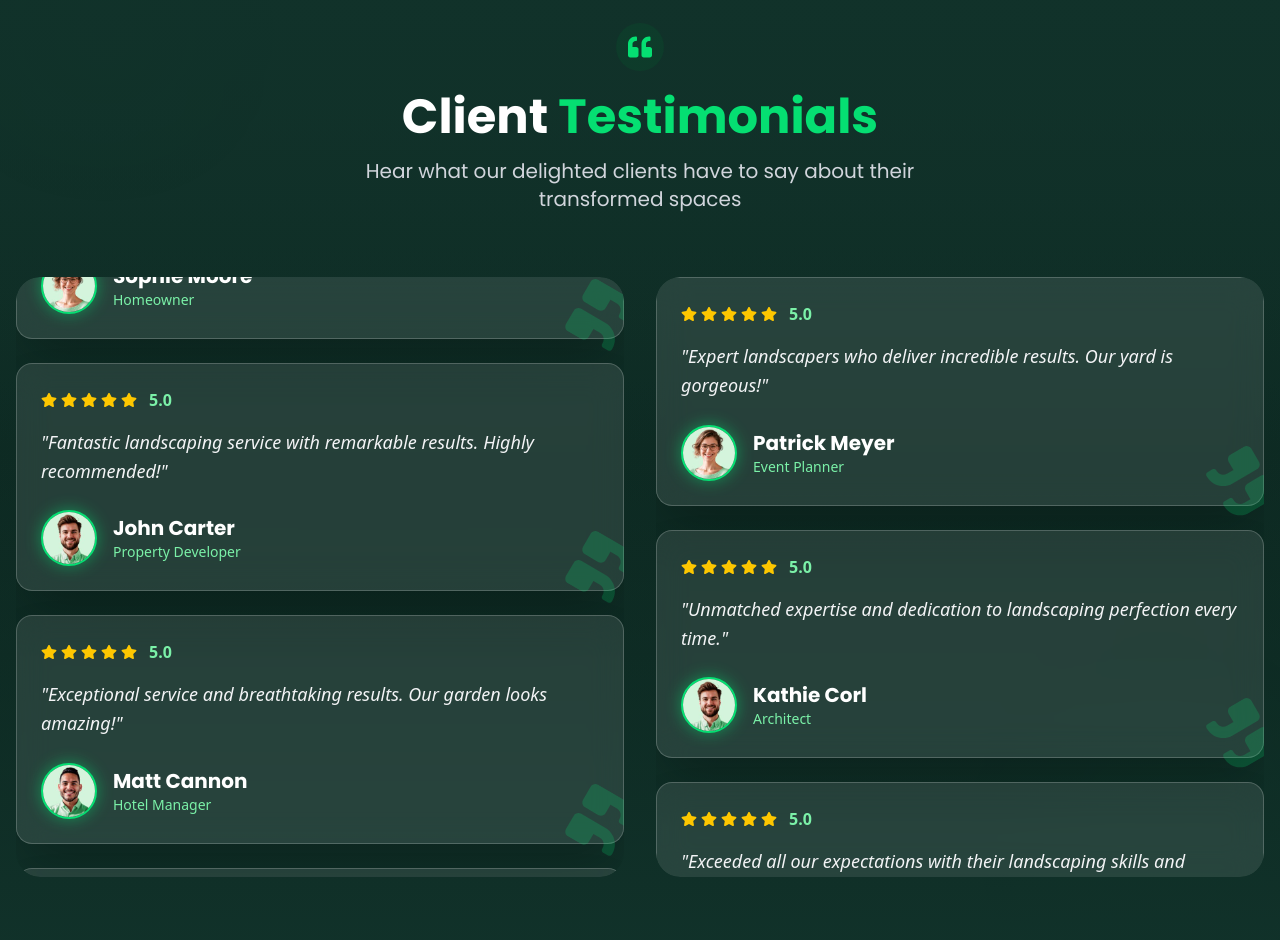
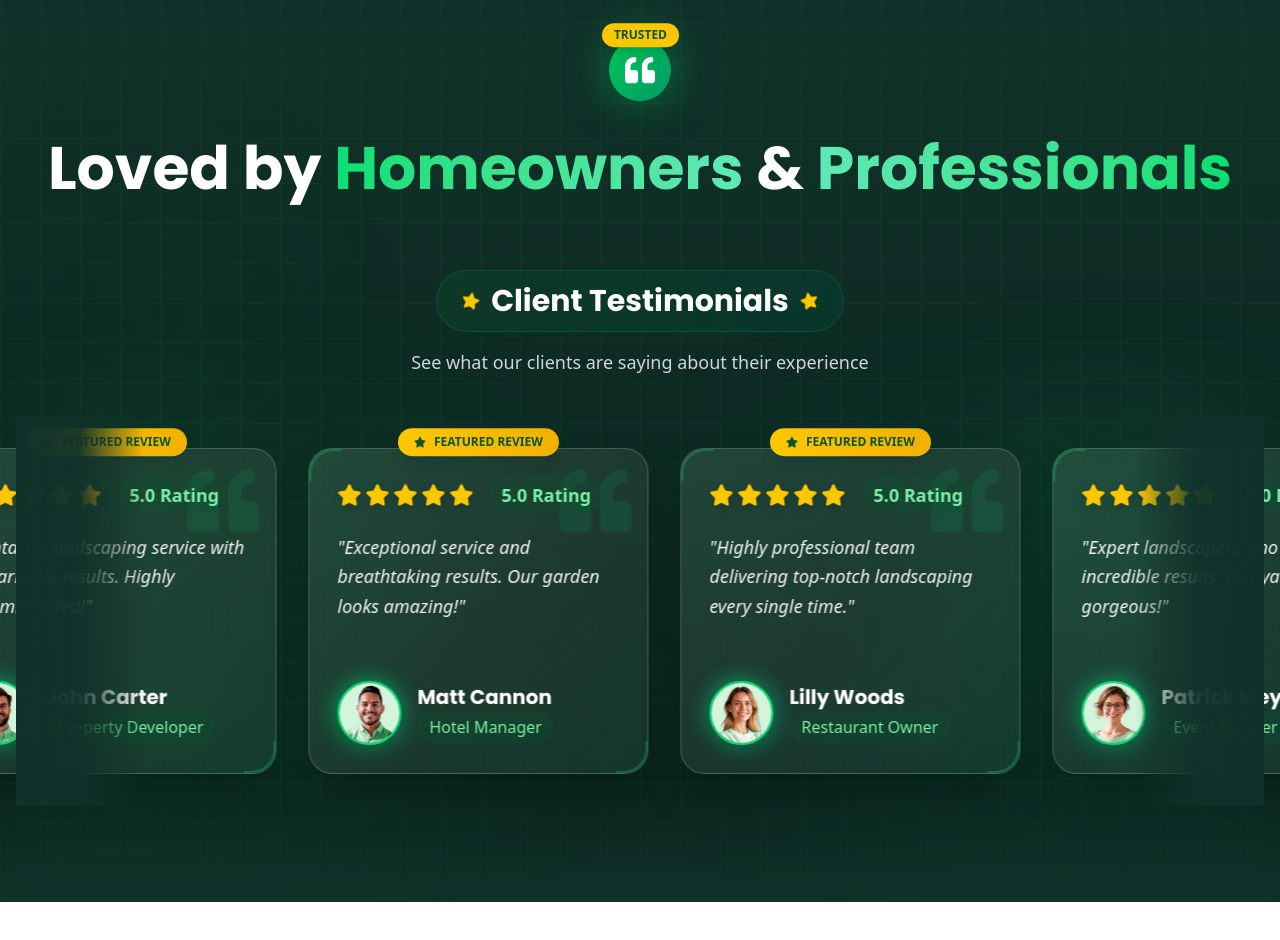
Before and after one commit to AkqDev/GardenView, a React (Vite) app: page / in a window 1280 px wide. Shown: the part 4460-5400 px from the top of the page. After the commit the page ends 5362 px from the top, so only its background shows below. Built offline with nearby package versions, Linux system fonts and the light colour scheme.

Commit message:
customize Feedbacks

```diff
--- a/src/components/Reviews.tsx
+++ b/src/components/Reviews.tsx
@@ -1,13 +1,13 @@
 import { motion } from 'framer-motion';
-import { FaStar, FaQuoteLeft } from 'react-icons/fa';
+import { FaStar, FaQuoteLeft, FaArrowRight } from 'react-icons/fa';
 import review1 from '../assets/review1.jpg';
 import review2 from '../assets/review2.jpg';
 import review3 from '../assets/review3.jpg';
 import review4 from '../assets/review4.jpg';
 
 const Reviews = () => {
-  // Left carousel reviews
-  const leftReviews = [
+  // All reviews combined
+  const allReviews = [
     {
       id: 1,
       name: "Sophie Moore",
@@ -15,7 +15,7 @@ const Reviews = () => {
       image: review1,
       rating: 5,
       text: "Transformed our yard into a beautiful outdoor oasis, absolutely stunning",
-      delay: 0
+      featured: true
     },
     {
       id: 2,
@@ -24,7 +24,7 @@ const Reviews = () => {
       image: review2,
       rating: 5,
       text: "Fantastic landscaping service with remarkable results. Highly recommended!",
-      delay: 0.1
+      featured: true
     },
     {
       id: 3,
@@ -33,7 +33,7 @@ const Reviews = () => {
       image: review3,
       rating: 5,
       text: "Exceptional service and breathtaking results. Our garden looks amazing!",
-      delay: 0.2
+      featured: true
     },
     {
       id: 4,
@@ -42,12 +42,8 @@ const Reviews = () => {
       image: review4,
       rating: 5,
       text: "Highly professional team delivering top-notch landscaping every single time.",
-      delay: 0.3
-    }
-  ];
-
-  // Right carousel reviews
-  const rightReviews = [
+      featured: true
+    },
     {
       id: 5,
       name: "Patrick Meyer",
@@ -55,7 +51,7 @@ const Reviews = () => {
       image: review1,
       rating: 5,
       text: "Expert landscapers who deliver incredible results. Our yard is gorgeous!",
-      delay: 0.4
+      featured: false
     },
     {
       id: 6,
@@ -64,7 +60,7 @@ const Reviews = () => {
       image: review2,
       rating: 5,
       text: "Unmatched expertise and dedication to landscaping perfection every time.",
-      delay: 0.5
+      featured: false
     },
     {
       id: 7,
@@ -73,7 +69,7 @@ const Reviews = () => {
       image: review3,
       rating: 5,
       text: "Exceeded all our expectations with their landscaping skills and creativity.",
-      delay: 0.6
+      featured: false
     },
     {
       id: 8,
@@ -82,39 +78,30 @@ const Reviews = () => {
       image: review4,
       rating: 5,
       text: "Impressive transformation of our outdoor space, couldn't be happier!",
-      delay: 0.7
+      featured: false
     }
   ];
 
-  // Animation variants
-  const containerVariants = {
-    hidden: { opacity: 0 },
-    visible: {
-      opacity: 1,
+  // Create extended array for seamless scrolling
+  const extendedReviews = [...allReviews, ...allReviews, ...allReviews];
+
+  // Horizontal scroll animation
+  const scrollAnimation = {
+    x: [0, -2800], // Adjusted for all cards
     transition: {
-        staggerChildren: 0.2,
-        delayChildren: 0.3
-      }
+      duration: 40,
+      repeat: Infinity,
+      ease: "linear"
     }
   };
 
-  const itemVariants = {
-    hidden: { y: 50, opacity: 0 },
-    visible: {
-      y: 0,
-      opacity: 1,
-      transition: {
-        duration: 0.6,
-        ease: "easeOut"
-      }
-    }
-  };
-
+  // Card hover animation
   const cardVariants = {
-    initial: { scale: 1 },
+    initial: { scale: 1, y: 0 },
     hover: {
       scale: 1.05,
-      y: -10,
+      y: -8,
+      boxShadow: "0 20px 40px rgba(34, 197, 94, 0.3)",
       transition: {
         type: "spring",
         stiffness: 300,
@@ -123,43 +110,58 @@ const Reviews = () => {
     }
   };
 
-  // Floating animation for continuous movement
-  const floatingAnimation = {
-    y: [0, -20, 0],
+  // Floating animation for featured badge
+  const badgeVariants = {
+    float: {
+      y: [0, -10, 0],
       transition: {
-      duration: 4,
+        duration: 2,
         repeat: Infinity,
         ease: "easeInOut"
       }
-  };
-
-  // Infinite scroll animation
-  const infiniteScrollAnimation = {
-    y: [0, -1000],
-    transition: {
-      duration: 40,
-      repeat: Infinity,
-      ease: "linear"
     }
   };
 
   return (
-    <div className="w-full py-20 mx-auto bg-gradient-to-b from-[#11322A] to-[#0A231C] relative overflow-hidden">
-      {/* Background decorative elements */}
+    <div className="w-full py-24 mx-auto bg-gradient-to-b from-[#11322A] to-[#0A231C] relative overflow-hidden">
+      {/* Animated background elements */}
+      <div className="absolute inset-0 overflow-hidden">
         <motion.div
-        className="absolute top-10 left-10 w-32 h-32 rounded-full bg-green-900/10 blur-3xl"
-        animate={floatingAnimation}
+          className="absolute top-1/4 left-10 w-64 h-64 rounded-full bg-green-900/5 blur-3xl"
+          animate={{
+            y: [0, -30, 0],
+            x: [0, 20, 0],
+            scale: [1, 1.1, 1],
+            transition: {
+              duration: 6,
+              repeat: Infinity,
+              ease: "easeInOut"
+            }
+          }}
         />
         <motion.div
-        className="absolute bottom-10 right-10 w-40 h-40 rounded-full bg-green-800/10 blur-3xl"
+          className="absolute bottom-1/4 right-10 w-72 h-72 rounded-full bg-green-800/5 blur-3xl"
           animate={{
-          ...floatingAnimation,
-          transition: { ...floatingAnimation.transition, delay: 1 }
+            y: [0, 30, 0],
+            x: [0, -20, 0],
+            scale: [1, 1.1, 1],
+            transition: {
+              duration: 7,
+              repeat: Infinity,
+              ease: "easeInOut",
+              delay: 1
+            }
           }}
         />
 
+        {/* Decorative grid pattern */}
+        <div className="absolute inset-0 opacity-5">
+          <div className="h-full w-full bg-[linear-gradient(90deg,#22c55e_1px,transparent_1px),linear-gradient(#22c55e_1px,transparent_1px)] bg-[size:40px_40px]"></div>
+        </div>
+      </div>
+
       <div className="container mx-auto px-4 relative z-10">
-        {/* Header Section */}
+        {/* Header Section - More engaging */}
         <motion.div
           className="text-center mb-16"
           initial={{ opacity: 0, y: -30 }}
@@ -167,187 +169,179 @@ const Reviews = () => {
           transition={{ duration: 0.8 }}
         >
           <motion.div
-            initial={{ scale: 0 }}
-            animate={{ scale: 1 }}
-            transition={{ duration: 0.5, type: "spring" }}
-            className="inline-block mb-4"
+            initial={{ scale: 0, rotate: -180 }}
+            animate={{ scale: 1, rotate: 0 }}
+            transition={{
+              duration: 0.8,
+              type: "spring",
+              stiffness: 200,
+              damping: 15
+            }}
+            className="inline-block mb-6"
           >
-            <div className="bg-green-800/20 p-3 rounded-full">
-              <FaQuoteLeft className="text-green-400 text-2xl" />
+            <div className="relative">
+              <div className="absolute inset-0 bg-green-400 rounded-full blur-xl opacity-50 animate-pulse"></div>
+              <div className="relative bg-gradient-to-br from-green-500 to-emerald-600 p-4 rounded-full shadow-2xl">
+                <FaQuoteLeft className="text-white text-3xl" />
+              </div>
+              <motion.div
+                variants={badgeVariants}
+                animate="float"
+                className="absolute -top-2 -right-2 bg-yellow-400 text-green-900 text-xs font-bold px-3 py-1 rounded-full shadow-lg"
+              >
+                TRUSTED
+              </motion.div>
             </div>
           </motion.div>
 
-          <h1 className="text-white text-4xl md:text-5xl font-bold font-[poppins] mb-4">
-            Client <span className="text-green-400">Testimonials</span>
+          <motion.div
+            initial={{ opacity: 0, y: 20 }}
+            animate={{ opacity: 1, y: 0 }}
+            transition={{ duration: 0.6, delay: 0.2 }}
+          >
+            <h1 className="text-white text-4xl md:text-5xl lg:text-6xl font-bold font-[poppins] mb-4 leading-tight">
+              Loved by <span className="text-transparent bg-clip-text bg-gradient-to-r from-green-400 to-emerald-300">Homeowners</span> & <span className="text-transparent bg-clip-text bg-gradient-to-r from-emerald-300 to-green-400">Professionals</span>
             </h1>
-          <p className="text-gray-300 text-xl font-[poppins] max-w-2xl mx-auto">
-            Hear what our delighted clients have to say about their transformed spaces
+          </motion.div>
+       </motion.div>
+
+        {/* Main Carousel Section */}
+        <div className="relative">
+          {/* Section Title with gradient */}
+          <motion.div
+            className="text-center mb-10"
+            initial={{ opacity: 0 }}
+            animate={{ opacity: 1 }}
+            transition={{ delay: 0.6 }}
+          >
+            <div className="inline-flex items-center gap-3 bg-gradient-to-r from-green-900/30 to-emerald-900/30 px-6 py-3 rounded-full border border-green-500/20 backdrop-blur-sm">
+              <FaStar className="text-yellow-400 text-lg animate-spin-slow" />
+              <h2 className="text-white text-2xl md:text-3xl font-bold font-[poppins]">
+                Client Testimonials
+              </h2>
+              <FaStar className="text-yellow-400 text-lg animate-spin-slow" style={{ animationDirection: 'reverse' }} />
+            </div>
+            <p className="text-gray-300 mt-4 text-lg">
+              See what our clients are saying about their experience
             </p>
           </motion.div>
 
-        {/* Carousels Container */}
-        <div className="relative flex flex-col lg:flex-row gap-8 items-center justify-center">
+          {/* Carousel Container */}
+          <div className="relative">
+            {/* Gradient overlays for fade effect */}
+            <div className="absolute left-0 top-0 bottom-0 w-32 bg-gradient-to-r from-[#11322A] via-[#11322A]/95 to-transparent z-10 pointer-events-none"></div>
+            <div className="absolute right-0 top-0 bottom-0 w-32 bg-gradient-to-l from-[#11322A] via-[#11322A]/95 to-transparent z-10 pointer-events-none"></div>
 
-          {/* Left Carousel */}
-          <div className="lg:w-1/2 relative overflow-hidden h-[600px] rounded-3xl">
+            {/* Glow effect behind carousel */}
+            <div className="absolute inset-0 bg-gradient-to-r from-green-500/10 via-transparent to-emerald-500/10 blur-3xl -z-10"></div>
+
+            {/* Main Carousel */}
             <motion.div
-              className="absolute w-full"
-              animate={infiniteScrollAnimation}
+              className="flex py-8 cursor-grab active:cursor-grabbing"
+              animate={scrollAnimation}
+              whileHover={{ animationPlayState: "paused" }}
             >
+              {extendedReviews.map((review, index) => (
                 <motion.div
-                variants={containerVariants}
-                initial="hidden"
-                whileInView="visible"
-                viewport={{ once: true, amount: 0.1 }}
-                className="space-y-6"
-              >
-                {[...leftReviews, ...leftReviews].map((review, index) => (
-                  <motion.div
-                    key={`${review.id}-${index}`}
-                    variants={itemVariants}
-                    custom={review.delay}
+                  key={`review-${review.id}-${index}`}
                   whileHover="hover"
                   initial="initial"
                   variants={cardVariants}
-                    className="bg-white/10 backdrop-blur-lg rounded-2xl p-6 border border-white/20 shadow-2xl hover:shadow-green-900/30 transition-all duration-300"
+                  className="flex-shrink-0 w-[300px] md:w-[340px] mx-3 md:mx-4 relative group"
                 >
+                  {/* Featured badge */}
+                  {review.featured && (
+                    <motion.div
+                      variants={badgeVariants}
+                      animate="float"
+                      className="absolute -top-3 left-1/2 transform -translate-x-1/2 z-20"
+                    >
+                      <div className="bg-gradient-to-r from-yellow-400 to-yellow-500 text-green-900 text-xs font-bold px-4 py-1.5 rounded-full shadow-lg flex items-center gap-2">
+                        <FaStar className="text-xs" />
+                        FEATURED REVIEW
+                      </div>
+                    </motion.div>
+                  )}
+
+                  {/* Card */}
+                  <div className="bg-gradient-to-br from-white/10 to-white/5 backdrop-blur-xl rounded-3xl p-6 md:p-7 border border-white/20 shadow-2xl hover:shadow-green-900/40 transition-all duration-300 h-full relative overflow-hidden">
+                    {/* Background glow effect */}
+                    <div className="absolute inset-0 bg-gradient-to-br from-green-500/5 via-transparent to-emerald-500/5 group-hover:opacity-30 transition-opacity duration-300"></div>
+
+                    {/* Quote icon background */}
+                    <div className="absolute top-4 right-4 text-green-400/10 text-6xl md:text-7xl">
+                      <FaQuoteLeft />
+                    </div>
+
                     {/* Rating Stars */}
-                    <div className="flex items-center mb-4">
+                    <div className="flex items-center mb-4 md:mb-5 relative z-10">
+                      <div className="flex">
                         {[...Array(5)].map((_, i) => (
-                        <FaStar key={i} className="text-yellow-400 mr-1" />
+                          <motion.div
+                            key={i}
+                            whileHover={{ scale: 1.2, rotate: 15 }}
+                            transition={{ type: "spring", stiffness: 400 }}
+                          >
+                            <FaStar className="text-yellow-400 w-5 h-5 md:w-6 md:h-6 mr-1 drop-shadow-lg" />
+                          </motion.div>
                         ))}
-                      <span className="ml-2 text-green-300 font-semibold">5.0</span>
+                      </div>
+                      <span className="ml-3 text-green-300 font-bold text-base md:text-lg bg-green-900/30 px-3 py-1 rounded-full">
+                        5.0 Rating
+                      </span>
                     </div>
 
                     {/* Review Text */}
-                    <p className="text-gray-100 text-lg italic mb-6 leading-relaxed">
+                    <p className="text-gray-100 text-base md:text-lg italic mb-6 md:mb-7 leading-relaxed relative z-10 min-h-[120px]">
                       "{review.text}"
                     </p>
 
                     {/* Client Info */}
-                    <div className="flex items-center">
+                    <div className="flex items-center relative z-10">
                       <motion.div
-                        whileHover={{ rotate: 360 }}
-                        transition={{ duration: 0.6 }}
+                        whileHover={{ rotate: 360, scale: 1.1 }}
+                        transition={{ duration: 0.6, type: "spring" }}
                         className="relative"
                       >
-                        <div className="absolute inset-0 bg-green-400 rounded-full blur-sm opacity-50"></div>
+                        <div className="absolute inset-0 bg-gradient-to-r from-green-400 to-emerald-400 rounded-full blur-md opacity-70 group-hover:opacity-100 transition-opacity duration-300"></div>
                         <img
                           src={review.image}
                           alt={review.name}
-                          className="w-14 h-14 rounded-full object-cover border-2 border-green-400 relative"
+                          className="w-14 h-14 md:w-16 md:h-16 rounded-full object-cover border-2 border-green-400 relative shadow-lg"
                         />
                       </motion.div>
                       <div className="ml-4">
-                        <h3 className="text-white text-xl font-bold font-[poppins]">
+                        <h3 className="text-white text-lg md:text-xl font-bold font-[poppins]">
                           {review.name}
                         </h3>
-                        <p className="text-green-300 text-sm font-medium">
+                        <div className="flex items-center gap-2">
+                          <p className="text-green-300 text-sm md:text-base font-medium bg-green-900/30 px-3 py-1 rounded-full">
                             {review.role}
                           </p>
-                      </div>
-                    </div>
-
-                    {/* Decorative Element */}
                           <motion.div
-                      className="absolute -bottom-2 -right-2 text-green-400/20 text-6xl"
-                      animate={{ rotate: 360 }}
-                      transition={{ duration: 20, repeat: Infinity, ease: "linear" }}
+                            whileHover={{ x: 5 }}
+                            className="text-green-400 opacity-0 group-hover:opacity-100 transition-opacity duration-300"
                           >
-                      <FaQuoteLeft />
-                    </motion.div>
-                  </motion.div>
-                ))}
-              </motion.div>
-            </motion.div>
-          </div>
-
-          {/* Right Carousel */}
-          <div className="lg:w-1/2 relative overflow-hidden h-[600px] rounded-3xl">
-            <motion.div
-              className="absolute w-full"
-              animate={{
-                y: [0, -1000],
-                transition: {
-                  duration: 40,
-                  repeat: Infinity,
-                  ease: "linear",
-                  delay: 20 // Offset for continuous feel
-                }
-              }}
-            >
-              <motion.div
-                variants={containerVariants}
-                initial="hidden"
-                whileInView="visible"
-                viewport={{ once: true, amount: 0.1 }}
-                className="space-y-6"
-              >
-                {[...rightReviews, ...rightReviews].map((review, index) => (
-                  <motion.div
-                    key={`${review.id}-${index}`}
-                    variants={itemVariants}
-                    custom={review.delay}
-                    whileHover="hover"
-                    initial="initial"
-                    variants={cardVariants}
-                    className="bg-white/10 backdrop-blur-lg rounded-2xl p-6 border border-white/20 shadow-2xl hover:shadow-green-900/30 transition-all duration-300"
-                  >
-                    {/* Rating Stars */}
-                    <div className="flex items-center mb-4">
-                      {[...Array(5)].map((_, i) => (
-                        <FaStar key={i} className="text-yellow-400 mr-1" />
-                      ))}
-                      <span className="ml-2 text-green-300 font-semibold">5.0</span>
-                    </div>
-
-                    {/* Review Text */}
-                    <p className="text-gray-100 text-lg italic mb-6 leading-relaxed">
-                      "{review.text}"
-                    </p>
-
-                    {/* Client Info */}
-                    <div className="flex items-center">
-                      <motion.div
-                        whileHover={{ rotate: 360 }}
-                        transition={{ duration: 0.6 }}
-                        className="relative"
-                      >
-                        <div className="absolute inset-0 bg-green-400 rounded-full blur-sm opacity-50"></div>
-                        <img
-                          src={review.image}
-                          alt={review.name}
-                          className="w-14 h-14 rounded-full object-cover border-2 border-green-400 relative"
-                        />
-                      </motion.div>
-                      <div className="ml-4">
-                        <h3 className="text-white text-xl font-bold font-[poppins]">
-                          {review.name}
-                        </h3>
-                        <p className="text-green-300 text-sm font-medium">
-                          {review.role}
-                        </p>
-                      </div>
-                    </div>
-
-                    {/* Decorative Element */}
-                    <motion.div
-                      className="absolute -bottom-2 -right-2 text-green-400/20 text-6xl"
-                      animate={{ rotate: -360 }}
-                      transition={{ duration: 20, repeat: Infinity, ease: "linear" }}
-                    >
-                      <FaQuoteLeft />
-                    </motion.div>
-                  </motion.div>
-                ))}
-              </motion.div>
+                            <FaArrowRight />
                           </motion.div>
                         </div>
                       </div>
                     </div>
 
-      {/* Gradient overlay for fade effect */}
-      <div className="absolute inset-0 bg-gradient-to-t from-[#11322A] via-transparent to-[#11322A] pointer-events-none"></div>
+                    {/* Decorative corner elements */}
+                    <div className="absolute top-0 left-0 w-8 h-8 border-t-2 border-l-2 border-green-400/30 rounded-tl-3xl"></div>
+                    <div className="absolute bottom-0 right-0 w-8 h-8 border-b-2 border-r-2 border-green-400/30 rounded-br-3xl"></div>
+                  </div>
+                </motion.div>
+              ))}
+            </motion.div>
+          </div>
+
+       </div>
+      </div>
+
+      {/* Bottom gradient overlay */}
+      <div className="absolute bottom-0 left-0 right-0 h-32 bg-gradient-to-t from-[#11322A] to-transparent pointer-events-none"></div>
     </div>
   );
 };
--- a/src/index.css
+++ b/src/index.css
@@ -5,3 +5,15 @@ html, body{
 }
 
 @import url('https://fonts.googleapis.com/css2?family=Poppins:wght@300;400;500;600;700;800&display=swap');
+
+ @keyframes spin-slow {
+          from {
+            transform: rotate(0deg);
+          }
+          to {
+            transform: rotate(360deg);
+          }
+        }
+        .animate-spin-slow {
+          animation: spin-slow 8s linear infinite;
+        }
```
Lines whose indentation alone changed are shown as unchanged.
